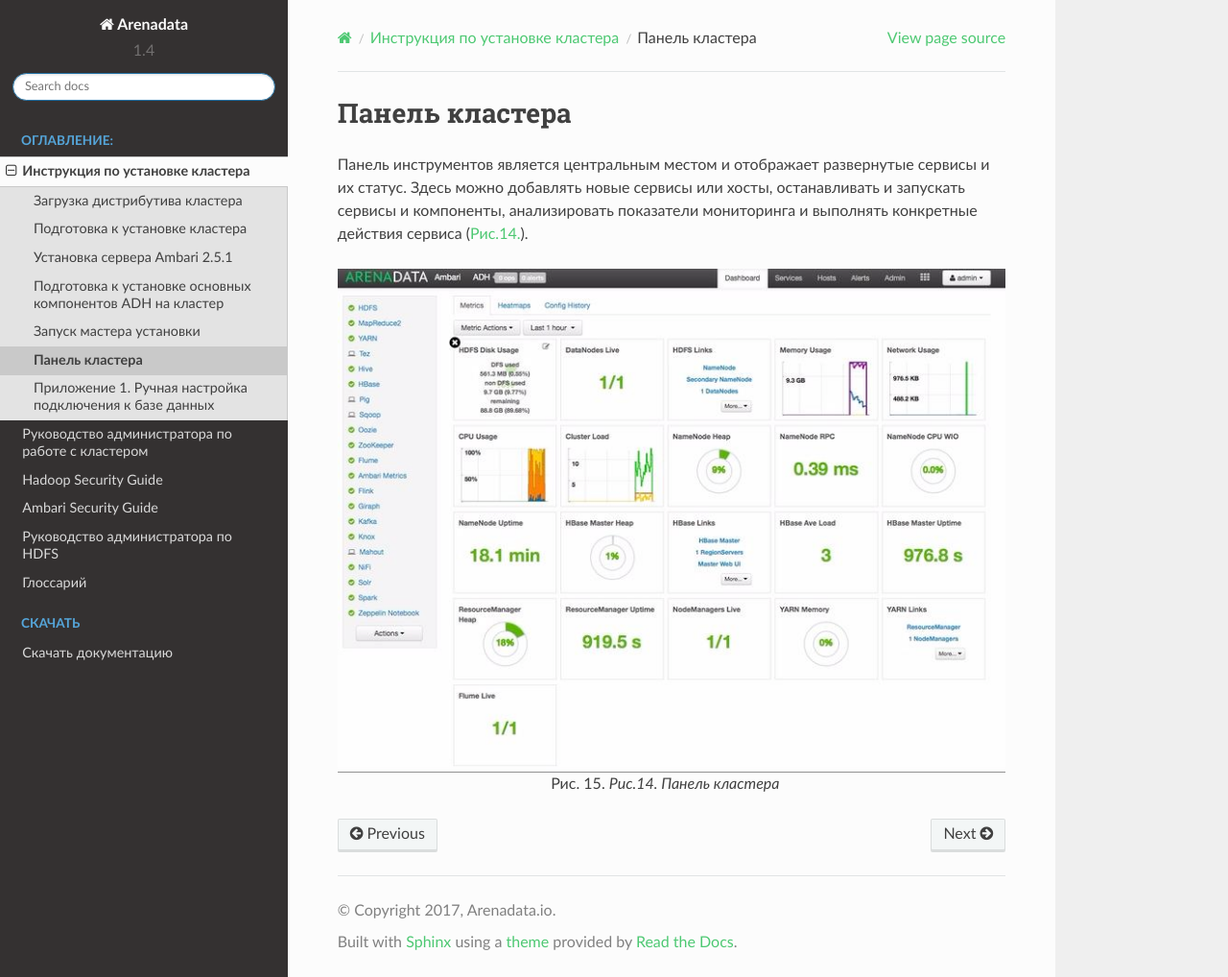
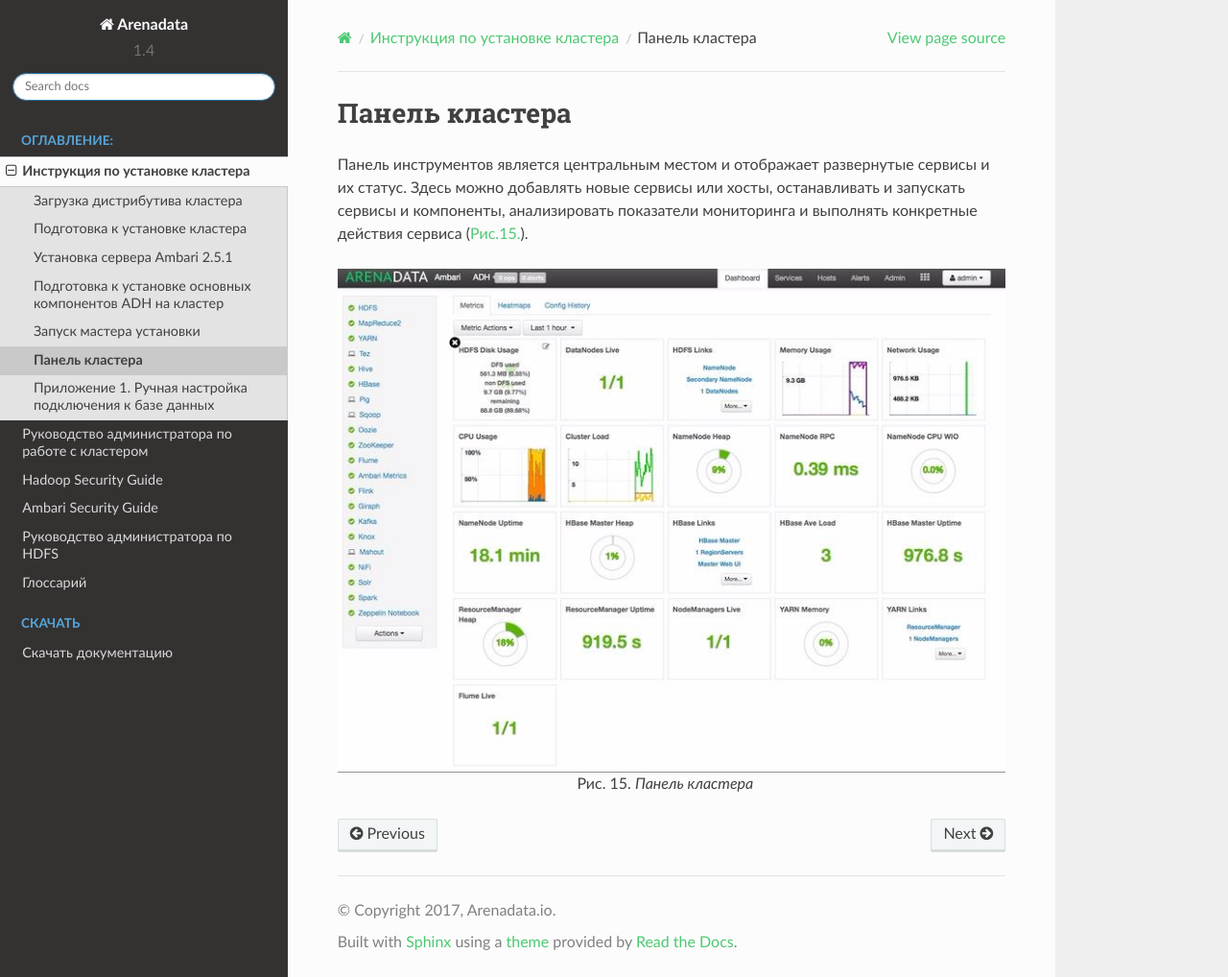
Before and after one commit to arenadata/docs_adps, a Sphinx documentation site: the page built from source/install/cluster.rst, in a window 1280 px wide and 1018 px high. Shown: the whole window at 96% size. Built offline with Sphinx 7.4.7 and the Read the Docs theme 2.0.0, drawn with Linux system fonts in a browser that asks for light colours.

Commit message:
Update cluster.rst

```diff
--- a/source/install/cluster.rst
+++ b/source/install/cluster.rst
@@ -6,11 +6,11 @@
 развернутые сервисы и их статус. Здесь можно добавлять новые сервисы
 или хосты, останавливать и запускать сервисы и компоненты,
 анализировать показатели мониторинга и выполнять конкретные действия
-сервиса (:ref:`Рис.14.<install_pic14>`).
+сервиса (:numref:`Рис.%s.<install_pic14>`).
 
 .. _install_pic14:
 
 .. figure:: imgs/install_pic14.*
    :align: center
 
-   Рис.14. Панель кластера
+   Панель кластера
```
